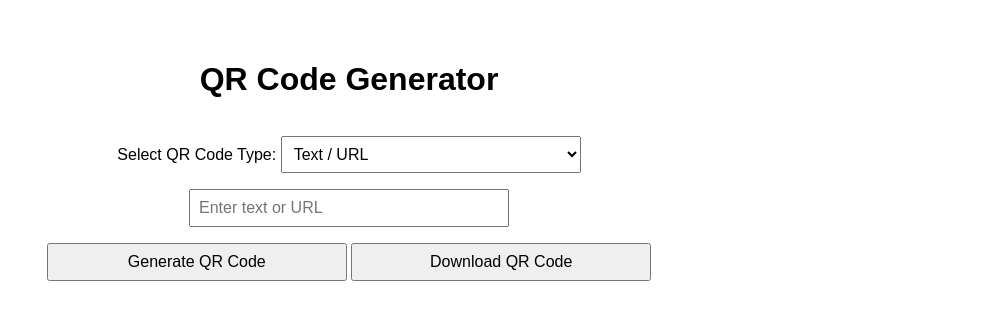
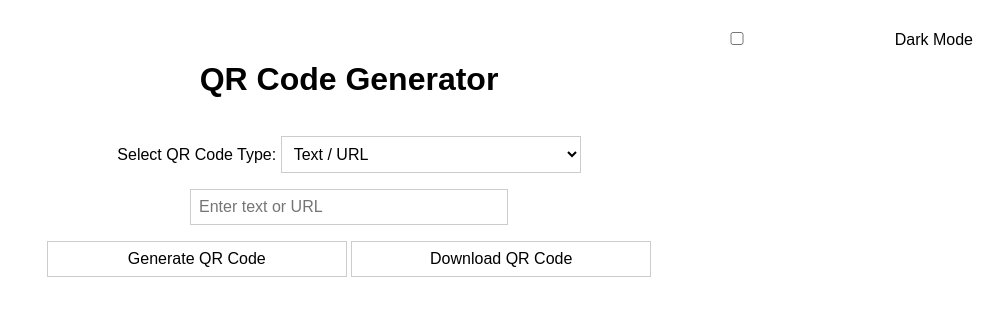
Before and after one commit to mkeeves/qrcode-generator, a plain HTML site: page index.html in a window 1280 px wide. Shown: the whole page, without its empty margins (291-1280 px from the left). Drawn offline with Linux system fonts and the light colour scheme.

Commit message:
dark mode and workflows

```diff
--- a/index.html
+++ b/index.html
@@ -7,13 +7,47 @@
   <title>QR Code Generator</title>
   <script src="qrcode.min.js"></script>
   <style>
-    body { font-family: sans-serif; text-align: center; padding: 2em; }
-    input, select, button { width: 300px; padding: 0.5em; font-size: 1em; margin-top: 1em; }
+    :root {
+      --bg-color: #ffffff;
+      --text-color: #000000;
+    }
+    body.dark {
+      --bg-color: #121212;
+      --text-color: #ffffff;
+    }
+    body {
+      font-family: sans-serif;
+      text-align: center;
+      padding: 2em;
+      background-color: var(--bg-color);
+      color: var(--text-color);
+      transition: background-color 0.3s, color 0.3s;
+    }
+    input, select, button {
+      width: 300px;
+      padding: 0.5em;
+      font-size: 1em;
+      margin-top: 1em;
+      background-color: var(--bg-color);
+      color: var(--text-color);
+      border: 1px solid #ccc;
+    }
     #qrcode { margin-top: 20px; }
     .input-group { margin-bottom: 1em; }
+    .toggle-container {
+      position: absolute;
+      top: 1em;
+      right: 1em;
+    }
   </style>
 </head>
 <body>
+  <div class="toggle-container">
+    <label>
+      <input type="checkbox" id="darkToggle" onchange="toggleDarkMode()"> Dark Mode
+    </label>
+  </div>
+
   <h1>QR Code Generator</h1>
 
   <div>
@@ -40,6 +74,10 @@
 
   <script>
     let lastQRCode = null;
+
+    function toggleDarkMode() {
+      document.body.classList.toggle('dark');
+    }
 
     function updateForm() {
       const mode = document.getElementById('mode').value;
```
Also changed, not shown: 2 other files.
